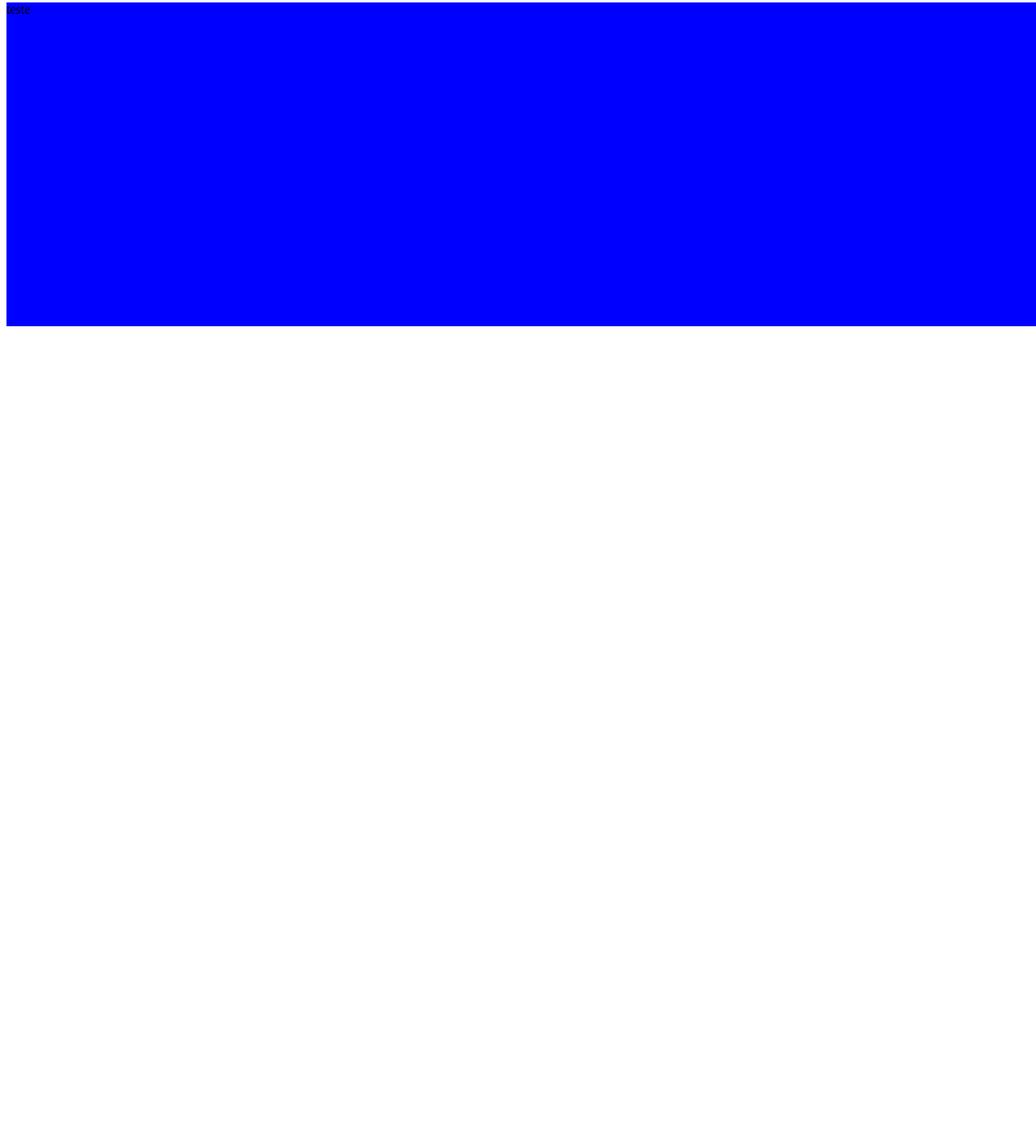
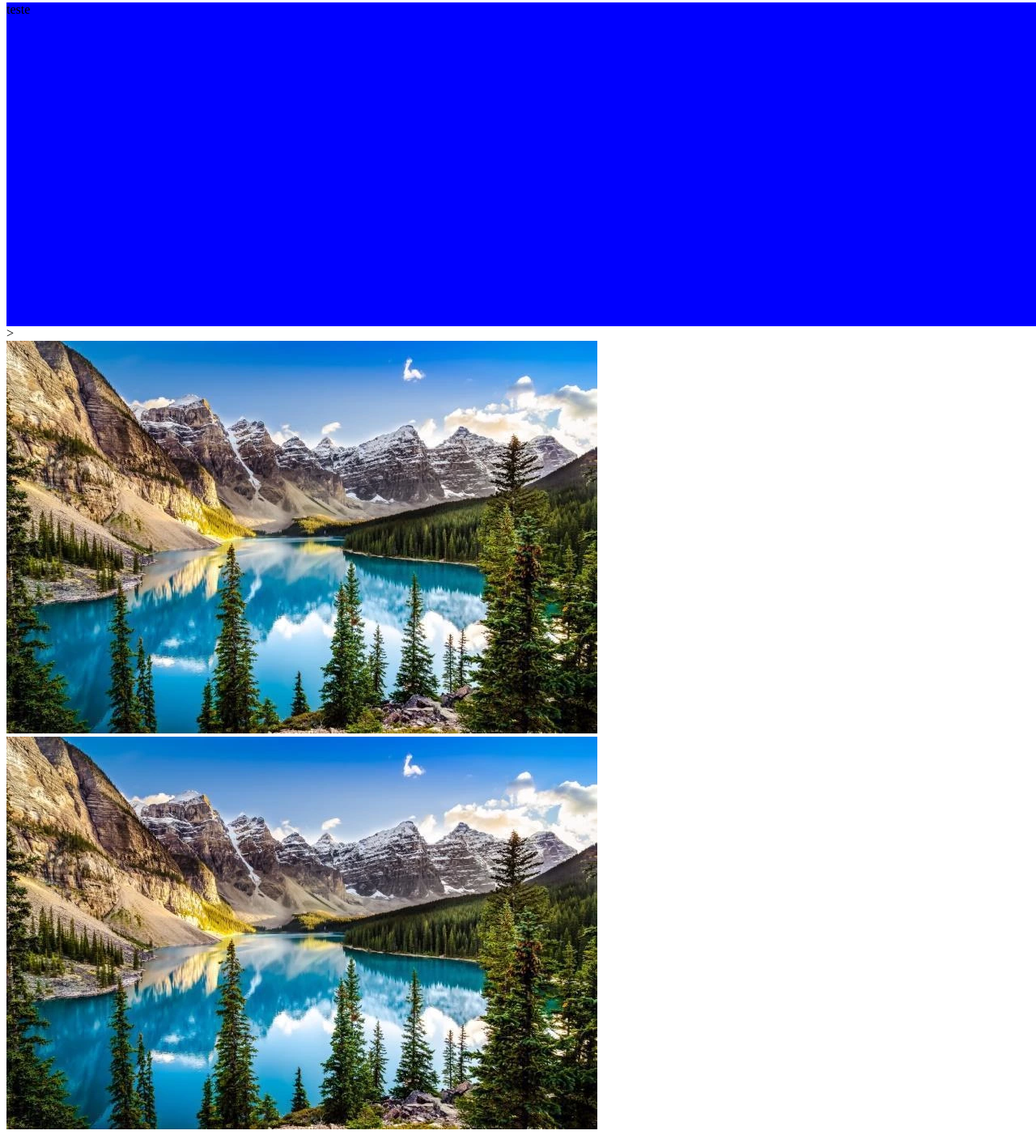
Before and after one commit to gabrielpmaia11/estudosCss, a plain HTML site: page cssBasico/index.html in a window 1280 px wide. Shown: the part 541-1948 px from the top of the page at 81% size. Before the commit the page ends 952 px from the top, so only its background shows below. Drawn offline with Linux system fonts and the light colour scheme.

Commit message:
Unidade medida Relativas

```diff
--- a/cssBasico/index.html
+++ b/cssBasico/index.html
@@ -17,10 +17,22 @@
     </style>
 </head>
 <body>
+    <!--Unidades de medidas Fixas -->>
     <img width="500" id="foto" src="./lago-moraine-canada-1.jpg" alt="">
 
     <div class="teste">
         teste
     </div>
+
+      <!--Unidades de medida relativas -->>
+
+
+      <div id= "azul">
+            <img src="./lago-moraine-canada-1.jpg" alt="">
+      </div>
+      <div id= "vermelho">
+        <img src="./lago-moraine-canada-1.jpg" alt="">
+    </div>
+
 </body>
 </html>
```
Also changed, not shown: cssBasico/anotacaoes.txt.
